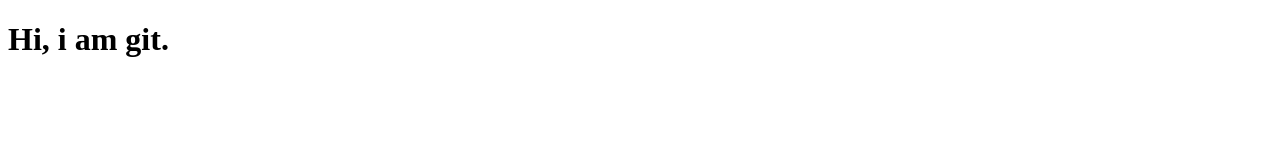
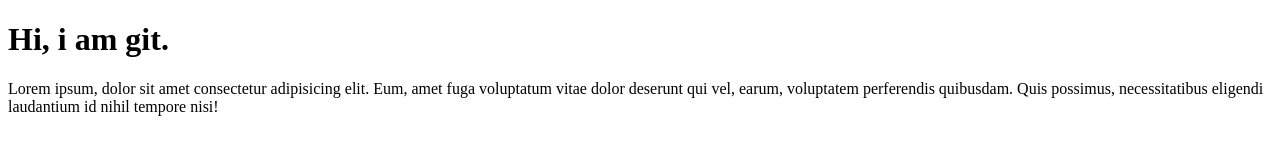
Before and after one commit to KCaroll/Project, a plain HTML site: page index.html in a window 1280 px wide. Drawn offline with Linux system fonts and the light colour scheme.

Commit message:
second commit

```diff
--- a/index.html
+++ b/index.html
@@ -8,5 +8,6 @@
 </head>
 <body>
     <h1>Hi, i am git.</h1>
+    <p>Lorem ipsum, dolor sit amet consectetur adipisicing elit. Eum, amet fuga voluptatum vitae dolor deserunt qui vel, earum, voluptatem perferendis quibusdam. Quis possimus, necessitatibus eligendi laudantium id nihil tempore nisi!</p>
 </body>
 </html>
```
